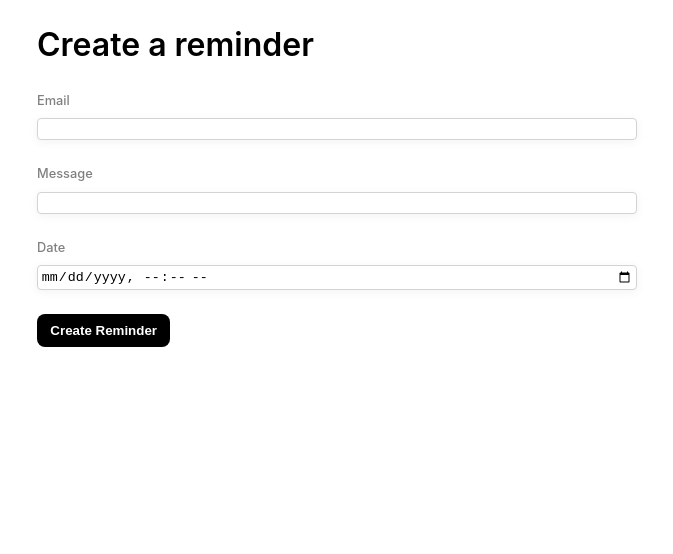
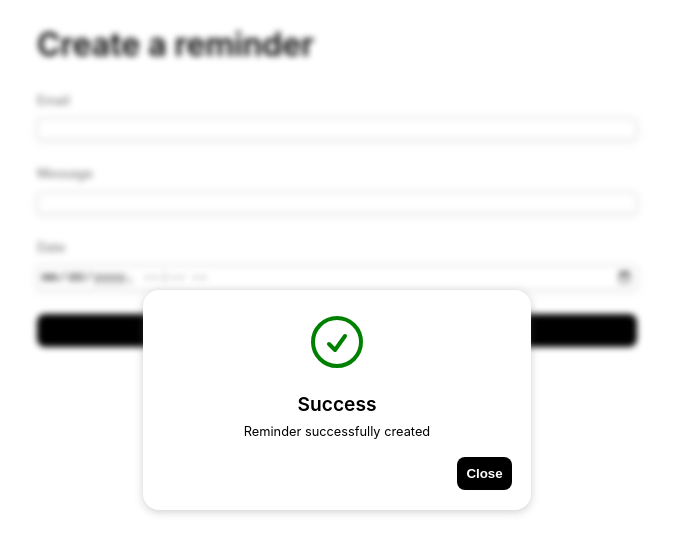
Before and after one commit to TJSolecki/spring-rest-api-test, a Svelte app in the folder src/gui/: page / in a window 1280 px wide. Shown: the top 554 px of the page, without its empty margins (303-976 px from the left). Built offline with nearby package versions, Linux system fonts and the light colour scheme.

Commit message:
Add success popup

```diff
--- a/src/gui/index.html
+++ b/src/gui/index.html
@@ -1,6 +1,13 @@
 <!doctype html>
 <html lang="en">
     <head>
+        <style>
+            body,
+            html {
+                margin: 0;
+                padding: 0;
+            }
+        </style>
         <meta charset="UTF-8" />
         <link rel="icon" type="image/svg+xml" href="/vite.svg" />
         <meta name="viewport" content="width=device-width, initial-scale=1.0" />
--- a/src/gui/src/App.svelte
+++ b/src/gui/src/App.svelte
@@ -1,9 +1,12 @@
 <script lang="ts">
     import Button from "./components/Button.svelte";
+    import CheckmarkIcon from "./components/CheckmarkIcon.svelte";
     import FormInput from "./components/FormInput.svelte";
+    import Popup from "./components/Popup.svelte";
     let email = "";
     let message = "";
     let remind_date = "";
+    let isHidden = false;
 
     function handle_submit() {
         alert(JSON.stringify({ email, message, remind_date }));
@@ -28,9 +31,20 @@
         />
         <Button label="Create Reminder" type="submit" />
     </form>
+    <div class="blur-background" hidden={isHidden}>
+        <Popup><CheckmarkIcon slot="icon" /></Popup>
+    </div>
 </main>
 
 <style>
+    .blur-background {
+        position: absolute;
+        inset: 0;
+        z-index: 1;
+        backdrop-filter: blur(0.2rem);
+        display: grid;
+        place-items: center;
+    }
     h1 {
         font-weight: 600;
     }
--- a/src/gui/src/app.css
+++ b/src/gui/src/app.css
@@ -1,3 +1,11 @@
+*,
+*::before,
+**::after {
+    margin: 0;
+    padding: 0;
+    box-sizing: border-box;
+}
+
 :root {
     font-family: Inter, system-ui, Avenir, Helvetica, Arial, sans-serif;
     line-height: 1.5;
@@ -9,9 +17,7 @@
     -moz-osx-font-smoothing: grayscale;
 }
 
-*,
-*::before,
-**::after {
-    margin: 0;
-    padding: 0;
+html {
+    min-height: 100vh;
+    position: relative;
 }
--- a/src/gui/src/components/Button.svelte
+++ b/src/gui/src/components/Button.svelte
@@ -3,14 +3,13 @@
     export let type: "button" | "submit" | "reset" | null | undefined;
 </script>
 
-<button {type}>{label}</button>
+<button on:click {type}>{label}</button>
 
 <style>
     button {
         background-color: black;
         color: white;
-        width: 10em;
-        padding: 0.7em 0;
+        padding: 0.7em;
         outline: none;
         border: none;
         border-radius: 0.6em;
--- /dev/null
+++ b/src/gui/src/components/CheckmarkIcon.svelte
@@ -0,0 +1,22 @@
+<svg
+    class="icon checkmark size-6"
+    xmlns="http://www.w3.org/2000/svg"
+    fill="none"
+    viewBox="0 0 24 24"
+    stroke-width="1.5"
+    stroke="currentColor"
+>
+    <path
+        stroke-linecap="round"
+        stroke-linejoin="round"
+        d="M9 12.75 11.25 15 15 9.75M21 12a9 9 0 1 1-18 0 9 9 0 0 1 18 0Z"
+    />
+</svg>
+
+<style>
+    svg {
+        align-self: center;
+        width: 4em;
+        color: green;
+    }
+</style>
--- /dev/null
+++ b/src/gui/src/components/ExclamationIcon.svelte
@@ -0,0 +1,20 @@
+<svg
+    xmlns="http://www.w3.org/2000/svg"
+    fill="none"
+    viewBox="0 0 24 24"
+    stroke-width="1.5"
+    stroke="currentColor"
+>
+    <path
+        stroke-linecap="round"
+        stroke-linejoin="round"
+        d="M12 9v3.75m9-.75a9 9 0 1 1-18 0 9 9 0 0 1 18 0Zm-9 3.75h.008v.008H12v-.008Z"
+    />
+</svg>
+
+<style>
+    svg {
+        width: 3em;
+        color: darkred;
+    }
+</style>
--- /dev/null
+++ b/src/gui/src/components/Popup.svelte
@@ -0,0 +1,47 @@
+<script lang="ts">
+    import Button from "./Button.svelte";
+</script>
+
+<dialog>
+    <slot name="icon" />
+    <div>
+        <h2>Success</h2>
+        <p>Reminder successfully created</p>
+    </div>
+    <Button on:click label="Close" type="button" />
+</dialog>
+
+<style>
+    div {
+        display: flex;
+        flex-direction: column;
+        align-items: center;
+        justify-content: center;
+        gap: 0.2em;
+        align-self: center;
+    }
+    h2 {
+        padding: 0;
+        margin: 0;
+        font-size: 1.2em;
+        font-weight: 600;
+    }
+    p {
+        font-size: 0.8em;
+        padding: 0;
+        margin: 0;
+    }
+    dialog {
+        display: flex;
+        flex-direction: column;
+        align-items: flex-end;
+        gap: 1em;
+        width: 80%;
+        max-width: 350px;
+        background: white;
+        box-shadow: rgba(99, 99, 99, 0.3) 0px 2px 8px 0px;
+        border-radius: 1em;
+        padding: 1.2em;
+        border: none;
+    }
+</style>
```
